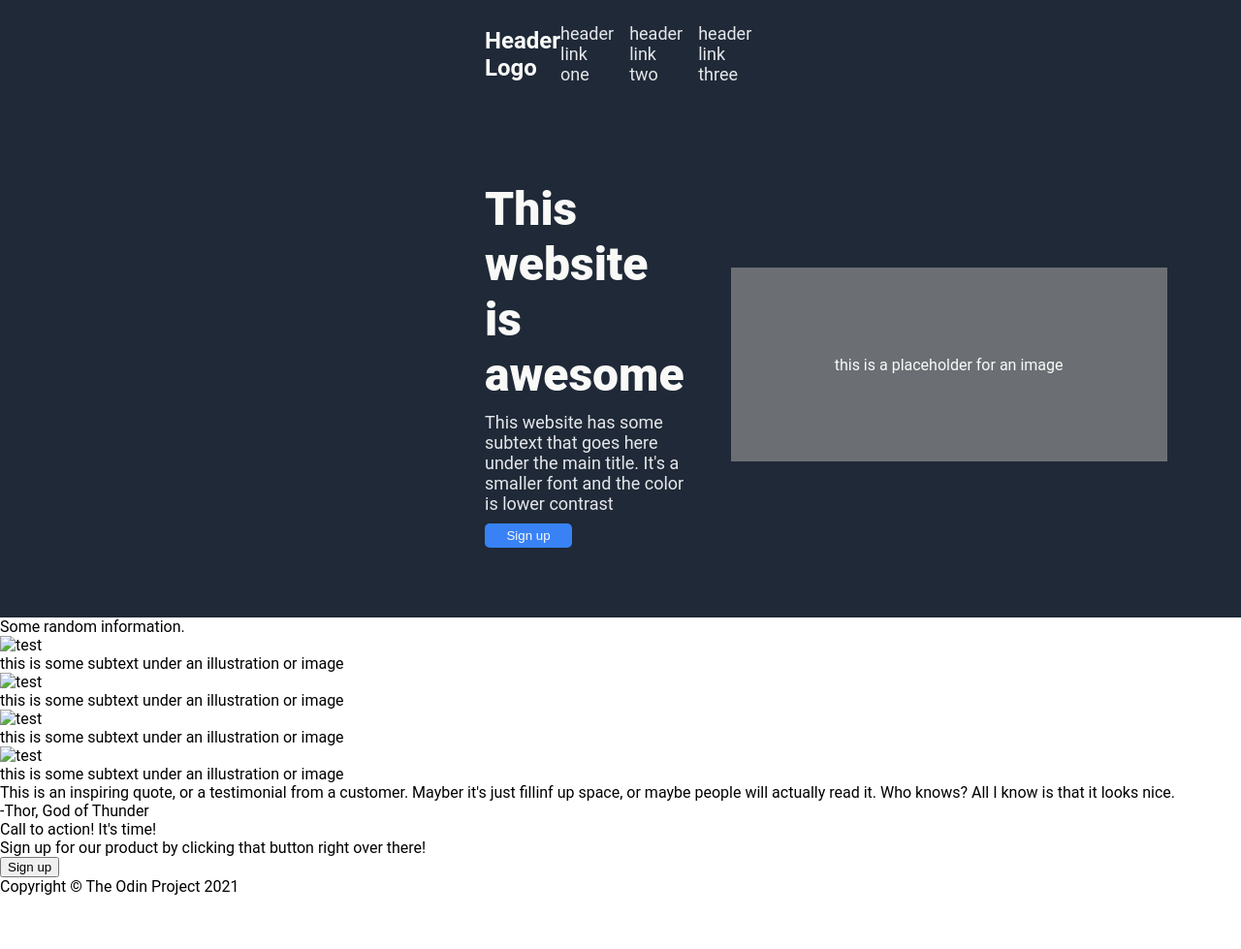
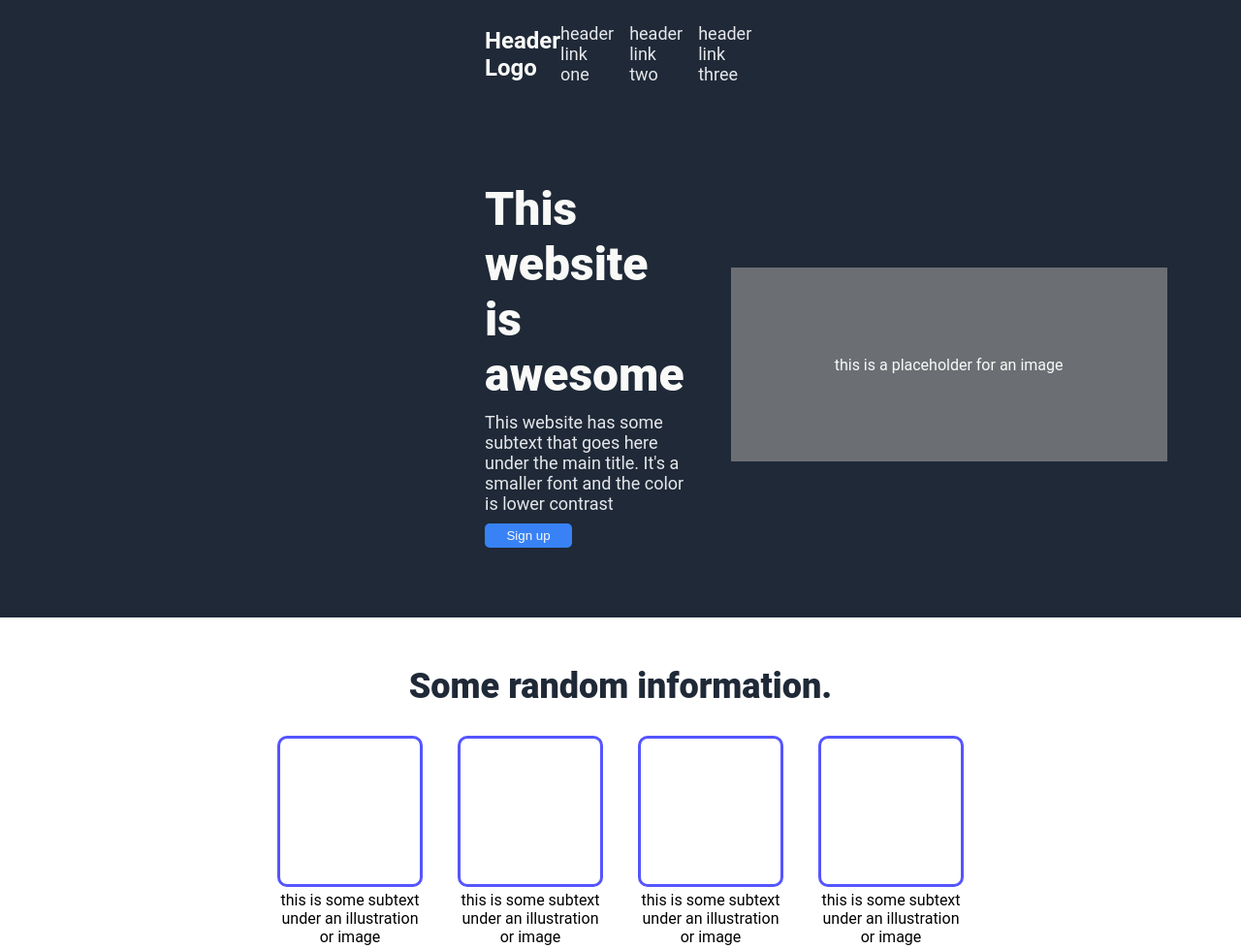
Before and after one commit to justincarrence/landing-page, a plain HTML site: page index.html in a window 1280 px wide. Shown: the top 979 px of the page at 97% size. Before the commit the page ends 924 px from the top, so only its background shows below. Drawn offline with Linux system fonts and the light colour scheme.

Commit message:
content-two finished and added background color to content-three

```diff
--- a/index.html
+++ b/index.html
@@ -30,22 +30,22 @@
         <div class="content-two-title">Some random information.</div>
         <div class="cards-section">
             <div class="card">
-                <img src="#" alt="test">
+                <div class="card-img"></div>
                 <div>this is some subtext under an illustration or image</div>
             </div>
 
             <div class="card">
-                <img src="#" alt="test">
+                <div class="card-img"></div>
                 <div>this is some subtext under an illustration or image</div>
             </div>
 
             <div class="card">
-                <img src="#" alt="test">
+                <div class="card-img"></div>
                 <div>this is some subtext under an illustration or image</div>
             </div>
 
             <div class="card">
-                <img src="#" alt="test">
+                <div class="card-img"></div>
                 <div>this is some subtext under an illustration or image</div>
             </div>
         </div>
--- a/styles.css
+++ b/styles.css
@@ -94,3 +94,40 @@ h1{
     height: 25px;
     border: none;
 }
+
+.content-two{
+    padding-top: 50px;
+    padding-bottom: 100px;
+}
+
+.content-two-title{
+    font-size: 36px;
+    font-weight: 800;
+    color: #1f2937;
+    text-align: center;
+}
+
+.cards-section{
+    display: flex;
+    justify-content: center;
+    gap: 36px;
+    margin-top: 30px;
+}
+
+.card{
+    width: 150px;
+    text-align: center;
+    display: flex;
+    flex-direction: column;
+    gap: 4px;
+}
+
+.card-img{
+    border: solid rgb(85, 85, 255);
+    border-radius: 10px;
+    height: 150px;
+}
+
+.content-three{
+    background-color: #E5E7EB;
+}
```
